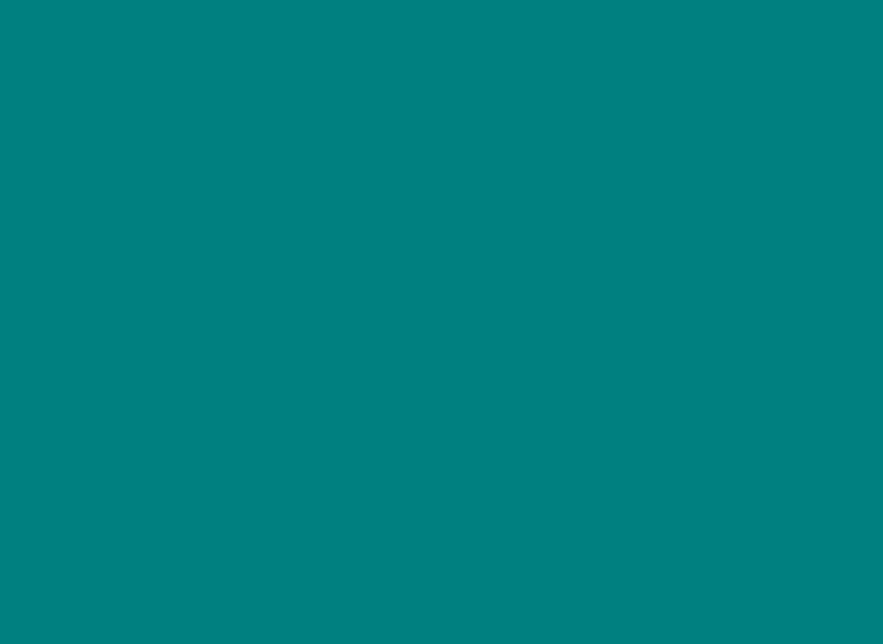
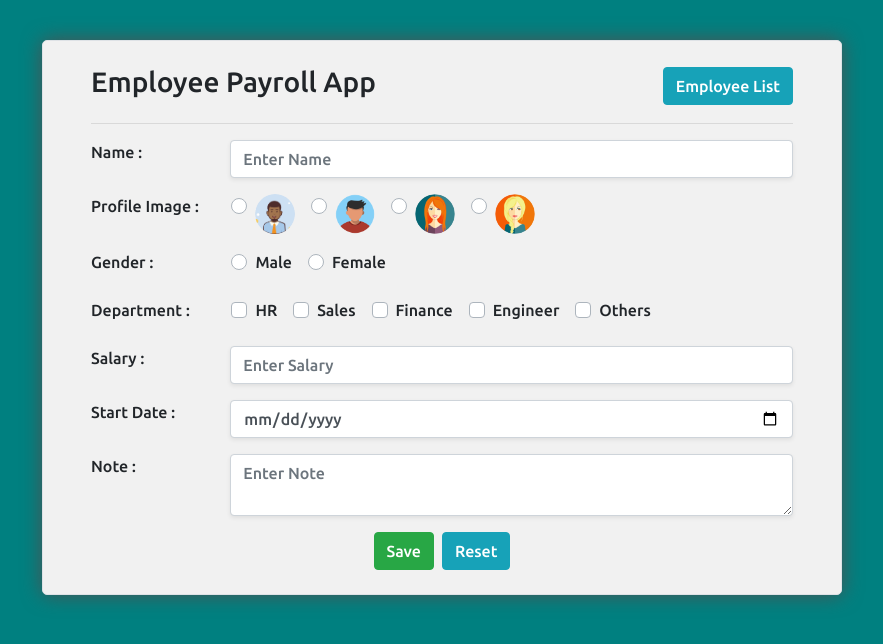
Before and after one commit to Manoj3000/EmployeePayrollReactApp, a React (Create React App) app: page /edit/1 in a window 1280 px wide. Before the commit this address had no page. Shown: the top 644 px of the page, without its empty margins (198-1081 px from the left). Built offline with nearby package versions, Linux system fonts and the light colour scheme.

Commit message:
update employee

```diff
--- a/src/App.js
+++ b/src/App.js
@@ -29,6 +29,7 @@ function App() {
         <Routes>
           <Route path="/" element={<EmployeeList employees={employeesArr} />} />
           <Route path="/add" element={<EmployeeFrom employeesArr={employeesArr} setEmployeesArr={setEmployeesArr} />} />
+          <Route path="/edit/:id" element={<EmployeeFrom employeesArr={employeesArr} setEmployeesArr={setEmployeesArr} />} />
         </Routes>
       </div>
       <ToastContainer />
--- a/src/Components/EmployeeFrom.js
+++ b/src/Components/EmployeeFrom.js
@@ -4,13 +4,14 @@ import img1 from "../assets/images/img1.png"
 import img2 from "../assets/images/img2.png"
 import img3 from "../assets/images/img3.png"
 import img4 from "../assets/images/img4.png"
-import { useNavigate } from 'react-router-dom';
+import { useNavigate, useParams } from 'react-router-dom';
 import { toast } from 'react-toastify';
 
 
 function EmployeeFrom({ employeesArr, setEmployeesArr }) {
 
     const navigate = useNavigate();
+    const params = useParams()
 
     const departmentData = [{ name: "HR" }, { name: "Sales" }, { name: "Finance" }, { name: "Engineer" }, { name: "Others" }];
     const [departmentArr, setDepartmentArr] = useState([]);
@@ -28,18 +29,56 @@ function EmployeeFrom({ employeesArr, setEmployeesArr }) {
         }
     );
 
+    useEffect(() => {
+        employeesArr.forEach(element => {
+            if (element.id == params.id) {
+                document.getElementById("employee_id").value = params.id;
+
+                setEmployee({
+                    id: element.id,
+                    name: element.name,
+                    profilePic: element.profilePic,
+                    gender: element.gender,
+                    department: element.department,
+                    salary: element.salary,
+                    startDate: element.startDate,
+                    note: element.note
+                })
+            }
+        });
+    }, [])
+
     const submitHandler = e => {
         e.preventDefault();
 
-        setEmployeesArr([...employeesArr, employee]);
+        let emp_id = document.getElementById("employee_id").value
 
-        localStorage.setItem("employees", JSON.stringify([...employeesArr, employee]));
-
-        toast.success('Add Successfully!', {
-            position: "bottom-right",
-            autoClose: 2000,
-        });
-
+        if (emp_id) {
+            employeesArr.forEach(item => {
+                if (emp_id == item.id) {
+                    item.id = employee.id;
+                    item.name = employee.name;
+                    item.profilePic = employee.profilePic;
+                    item.gender = employee.gender;
+                    item.department = employee.department;
+                    item.salary = employee.salary;
+                    item.startDate = employee.startDate;
+                    item.note = employee.note;
+                }
+            })
+            localStorage.setItem("employees", JSON.stringify([...employeesArr]));
+            toast.success('Updated Successfully!', {
+                position: "bottom-right",
+                autoClose: 2000,
+            });
+        } else {
+            setEmployeesArr([...employeesArr, employee]);
+            localStorage.setItem("employees", JSON.stringify([...employeesArr, employee]));
+            toast.success('Added Successfully!', {
+                position: "bottom-right",
+                autoClose: 2000,
+            });
+        }
         setTimeout(() => { resetForm(); navigate("/"); }, 3000);
     }
 
@@ -84,6 +123,7 @@ function EmployeeFrom({ employeesArr, setEmployeesArr }) {
                 </div>
                 <hr />
                 <form id="myForm" onSubmit={submitHandler}>
+                    <input type="hidden" id="employee_id" />
                     <div className="form-group">
                         <label htmlFor="name" className="label_area" >Name : </label>
                         <input type="text" className="form-control shadow-sm" placeholder="Enter Name" id="name" name="name" value={employee.name} onChange={(e) => { setEmployee({ ...employee, name: e.target.value }) }} required />
--- a/src/Components/EmployeeList.js
+++ b/src/Components/EmployeeList.js
@@ -1,7 +1,7 @@
-import React, { useState, useEffect } from "react";
+import React from "react";
 import { Link } from "react-router-dom";
 
-function EmployeeList({employees}) {
+function EmployeeList({ employees }) {
 
     return (
         <>
@@ -26,14 +26,14 @@ function EmployeeList({employees}) {
                         {
                             employees.length > 0 ?
                                 employees.map((employee, index) => {
-                                    return <tr key={index}>
+                                    return <tr key={employee.id}>
                                         <td>{employee.name} </td>
                                         <td>{employee.gender}</td>
                                         <td>{employee.department.map((emp, i) => <span className="department_badde badge  badge-info mr-1" key={i}>{emp}</span>)}</td>
                                         <td>{employee.salary}</td>
                                         <td>{employee.startDate}</td>
                                         <td>
-                                            <i className="action_btn fa fa-edit  text-success px-1" title="Edit"></i>
+                                            <Link to={`/edit/${employee.id}`} className="action_btn fa fa-edit  text-success px-1" title="Edit"></Link>
                                             <i className="action_btn fa fa-trash text-danger px-1" title="Delete"></i>
                                         </td>
                                     </tr>
```
